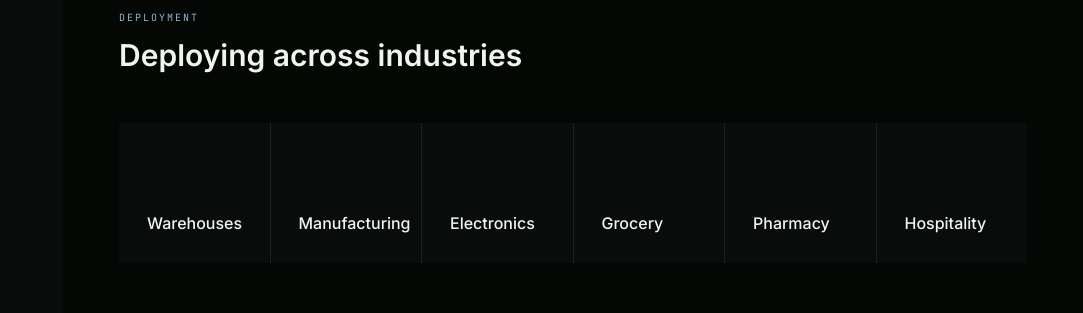
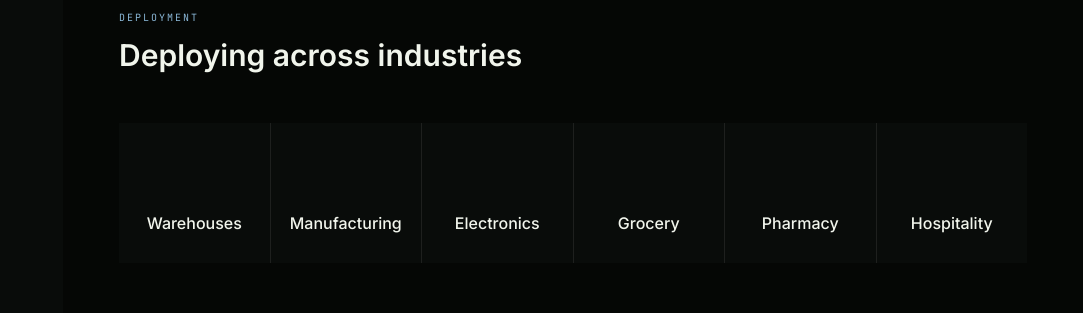
Before and after one commit to vaibhavnagargoje/fi-robotics, a Next.js app: page / in a window 1280 px wide. Shown: the part 1598-1911 px from the top of the page, without its empty margins (197-1280 px from the left). Built offline with nearby package versions, Linux system fonts and the light colour scheme; a web font is replaced by a local one.

Commit message:
centerd icons of deplyment section

```diff
--- a/components/sections/home/IndustriesSection.tsx
+++ b/components/sections/home/IndustriesSection.tsx
@@ -28,7 +28,7 @@ export default function IndustriesSection() {
           {industries.map((item) => (
             <div
               key={item.name}
-              className="group bg-[#090c0a] p-6 md:p-7 flex flex-col items-start gap-4 hover:bg-[#101610] transition-colors duration-300 cursor-default"
+              className="group bg-[#090c0a] p-6 md:p-7 flex flex-col items-center justify-center text-center gap-4 hover:bg-[#101610] transition-colors duration-300 cursor-default"
             >
               {/* Icon */}
               <span
```
